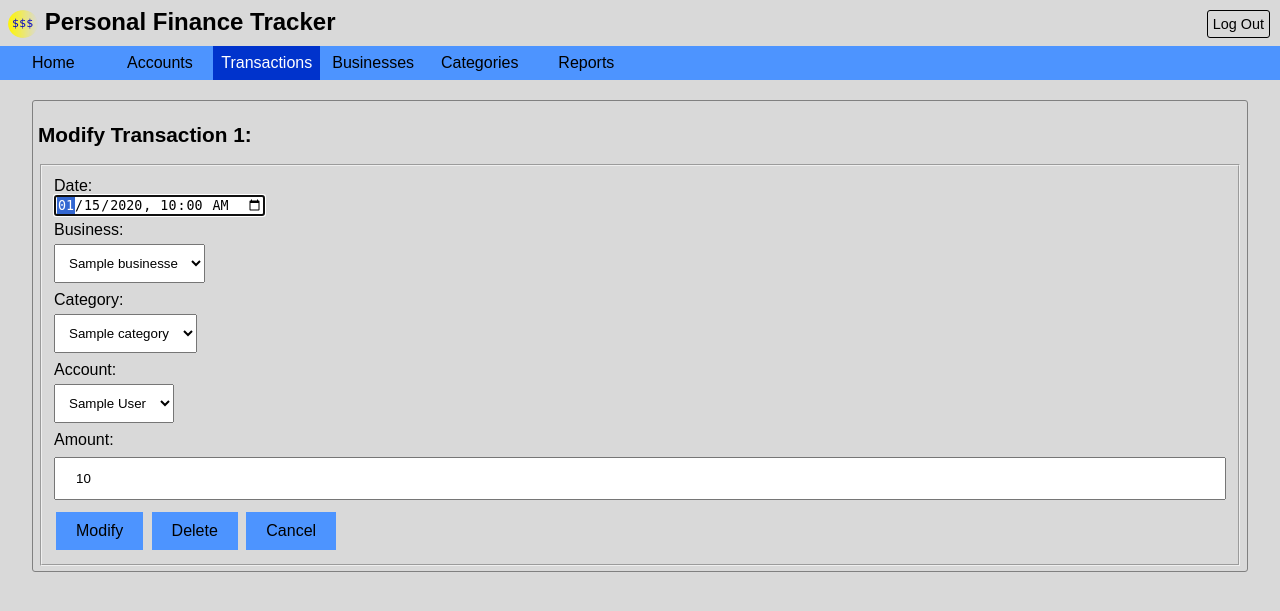
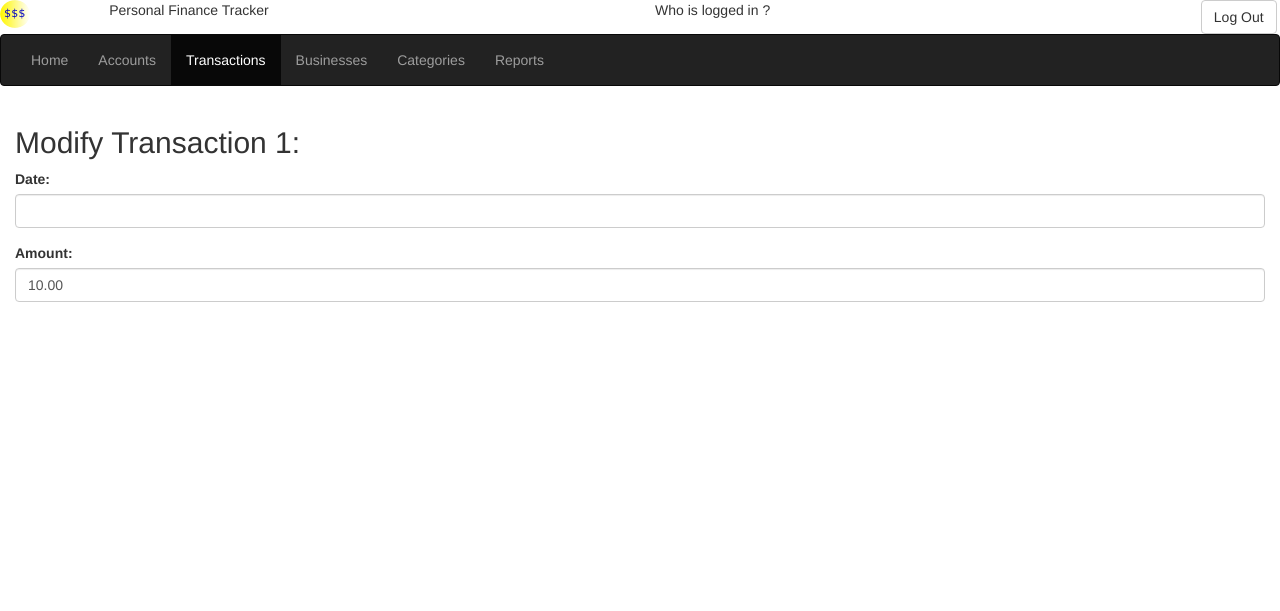
Before and after one commit to galojix/bank-transaction-tracker, a Flask app: page /transactions/modify/1/ in a window 1280 px wide. Shown: the top 611 px of the page. Run offline with Flask 2, Linux system fonts and the light colour scheme; the visitor is signed in with stand-in values (Sample User, id 1); tables that the repository leaves empty hold one stand-in row (values such as "Sample post"); some libraries are stand-ins or nearby versions.

Commit message:
Start changing modify transactions form to use WTForms

```diff
--- a/templates/modify_transaction.html
+++ b/templates/modify_transaction.html
@@ -1,77 +1,11 @@
-{% include 'header.html' %}
+{% extends "base.html" %}
+{% import "bootstrap/wtf.html" as wtf %}
 
-<div class="row">
-<section class="col-12">
-<section class="display">
+{% block title %}PFT{% endblock %}
+
+{% block page_content %}
+
 <h2>Modify Transaction {{transaction.transno}}: </h2>
+{{ wtf.quick_form(form) }}
 
-
-<fieldset>
-
-<form action= "{{url_for('modify_transaction', transno=transaction.transno)}}" method = 'POST'>
-
-
-<!-- Date -->
-<label for="date">Date:</label>
-<input type="datetime-local" id="date" name="date" value="{{transaction.date.isoformat()}}" required="required" maxlength="20" autofocus="autofocus"/>
-<span class="error"></span>
-
-<!-- Business -->
-<label for="busName">Business:</label>
-<select name="busName">
-    {% for business in businesses %}
-        {% if business.busname == current_business %}
-            <option value="{{business.busname}}" selected="selected">{{business.busname}}</option>
-        {% else %}
-            <option value="{{business.busname}}">{{business.busname}}</option>
-        {% endif %}
-    {% endfor %}
-</select>
-<span class="error"></span>
-
-<!-- Category -->
-<label for="catName">Category:</label>
-<select name="catName">
-    {% for category in categories %}
-        {% if category.catname == current_category %}
-            <option value="{{category.catname}}" selected="selected">{{category.catname}}</option>
-        {% else %}
-            <option value="{{category.catname}}">{{category.catname}}</option>
-        {% endif %}
-    {% endfor %}
-</select>
-<span class="error"></span>
-
-<!-- Account -->
-<label for="accName">Account:</label>
-<select name="accName">
-    {% for account in accounts %}
-        {% if account.accname == current_account %}
-            <option value="{{account.accname}}" selected="selected">{{account.accname}}</option>
-        {% else %}
-            <option value="{{account.accname}}">{{account.accname}}</option>
-        {% endif %}
-    {% endfor %}
-</select>
-<span class="error"></span>
-
-<!-- Amount -->
-<label for="amount">Amount: <span class="error"></span></label>
-<input type="number" id="amount" name="amount" value="{{transaction.amount}}"  min="-10000000" max="10000000" required="required"  step="0.01" autocomplete="off" maxlength="20" />
-
-
-
-<input type="submit" name="submit" value="Modify"/>
-<input type="submit" name="submit" value="Delete"/>
-<input type="submit" name="submit" value="Cancel"/>
-
-</form>
-
-
-</fieldset>
-
-</section>
-</section>
-</div>
-</body>
-</html>
+{% endblock %}
--- a/web.py
+++ b/web.py
@@ -3,7 +3,7 @@ from flask_script import Manager, Shell
 from flask_bootstrap import Bootstrap
 from flask_moment import Moment
 from flask_wtf import FlaskForm
-from wtforms import StringField, SubmitField
+from wtforms import StringField, SubmitField, DateTimeField, DecimalField
 from wtforms.validators import Required
 from flask_sqlalchemy import SQLAlchemy
 from lib_common import password_verified
@@ -105,6 +105,11 @@ def empty_database():
     db.create_all() # Create new tables
 
 
+class ModifyTransactionForm(FlaskForm):
+    date = DateTimeField('Date:', validators=[Required()])
+    amount = DecimalField('Amount:', validators=[Required()])
+
+
 @app.route('/')
 @app.route('/home')
 def home_page():
@@ -180,6 +185,33 @@ def modify_transaction(transno):
                     filter(Account.username == session['user']).\
                     all()
 
+    form = ModifyTransactionForm()
+    #form.date.data = str(transaction.date.isoformat())
+    form.amount.data = transaction.amount
+
+    if form.validate_on_submit():
+        pass
+    return render_template('modify_transaction.html',form=form, transaction=transaction,\
+                                businesses=businesses, categories=categories,\
+                                accounts=accounts, current_business=transaction.business.busname,\
+                                current_category=transaction.category.catname,\
+                                current_account = transaction.account.accname, menu="transactions")
+
+"""
+        user = User.query.filter_by(username=form.name.data).first()
+        if user is None:
+            user = User(username=form.name.data)
+            db.session.add(user)
+            session['known'] = False
+        else:
+            session['known'] = True
+        session['name'] = form.name.data
+        return redirect(url_for('index'))
+"""
+
+
+"""
+
     if request.method == 'POST':
 
         if request.form['submit'] == 'Modify':
@@ -223,6 +255,8 @@ def modify_transaction(transno):
                                 current_category=transaction.category.catname,\
                                 current_account = transaction.account.accname, menu="transactions")
 
+"""
+
 @app.route('/businesses')
 def businesses_page():
     if not session.get('logged_in'):
```
